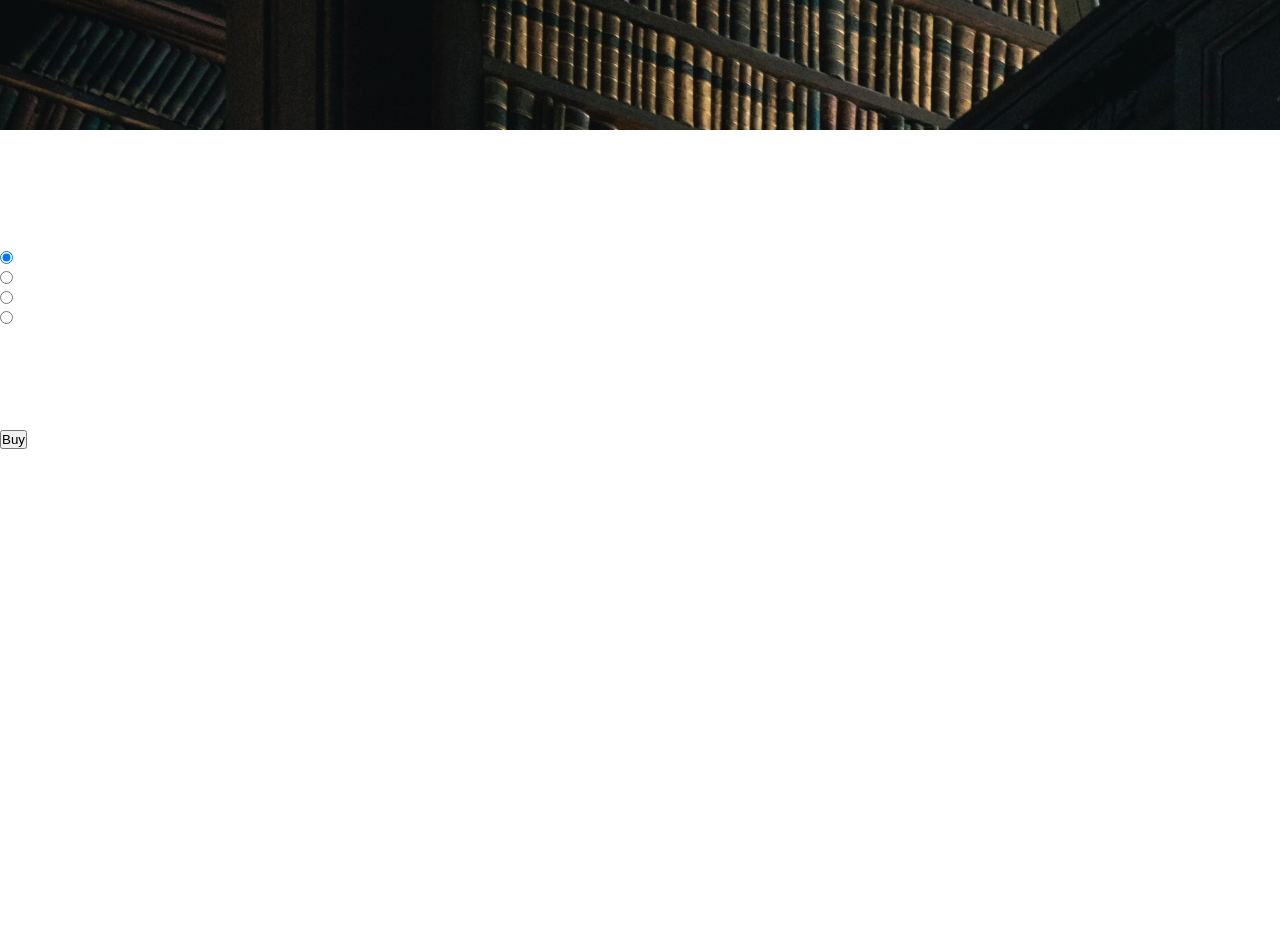
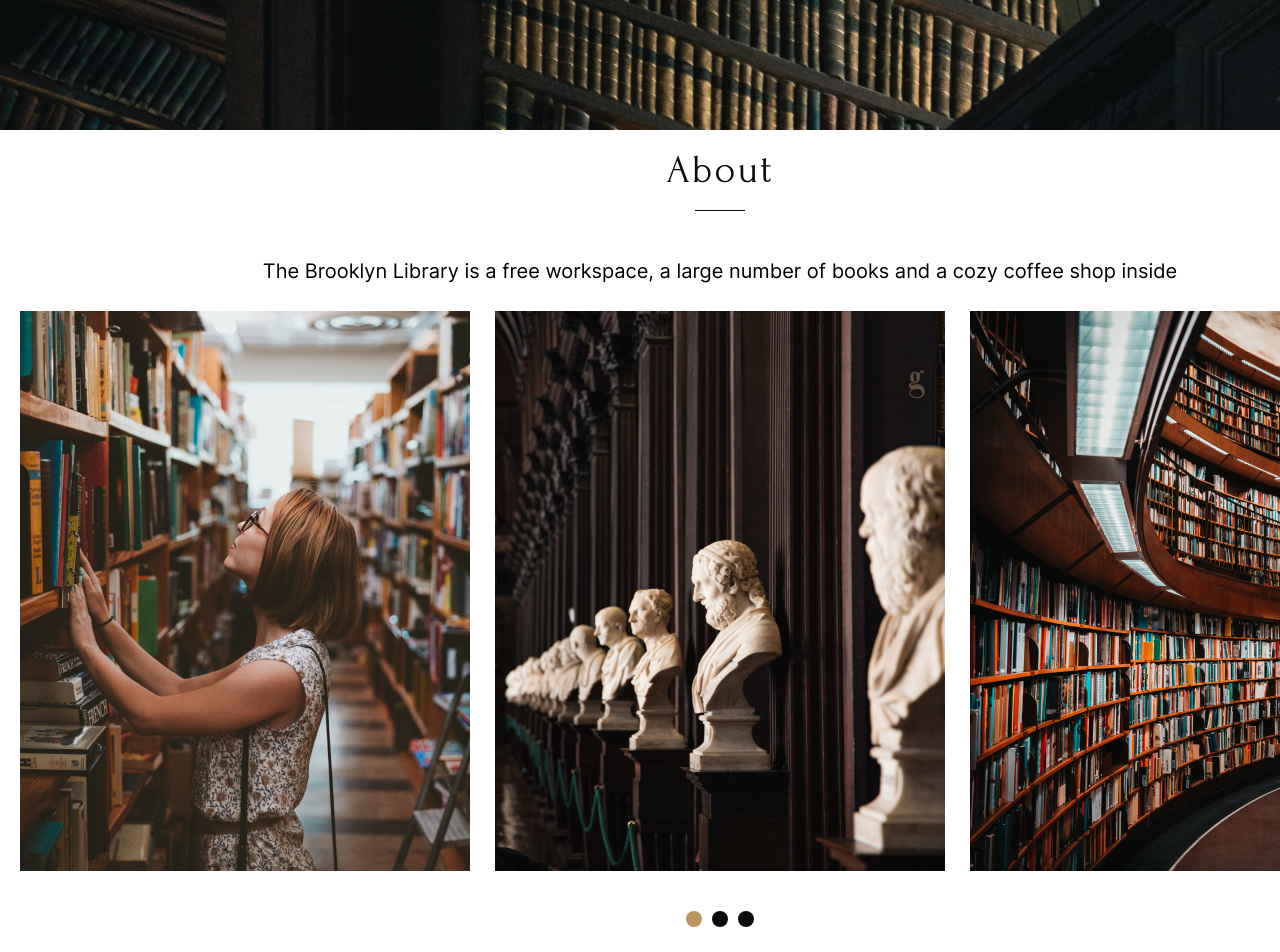
Before and after one commit to lelderbe/lelderbe-JSFEPRESCHOOL2023Q2, a plain HTML site: page library/index.html in a window 1280 px wide. Shown: the part 560-1512 px from the top of the page. Drawn offline with Linux system fonts and the light colour scheme.

Commit message:
feat: add About section

```diff
--- a/library/css/style.css
+++ b/library/css/style.css
@@ -1,10 +1,14 @@
 @import './variables.css';
 @import './fonts.css';
+
+html {
+    scroll-behavior: smooth;
+}
 
 body {
     /* margin: 0; */
     font-family: 'Inter', sans-serif;
-    color: var(--c-light);
+    color: var(--c-dark);
 }
 
 * {
@@ -33,6 +37,7 @@ a:hover {
     display: flex;
     padding: 20px;
     justify-content: space-between;
+    color: var(--c-light);
     background-color: var(--c-light-dark);
 }
 
@@ -76,12 +81,12 @@ a:hover {
 .welcome {
     /* height: 600px; */
     padding: 220px 840px 160px 0;
+    color: var(--c-light);
     background-image: url('../assets/img/welcome-bg.jpg');
 }
 
 .welcome h2 {
     padding: 35px 40px;
-    /* color: #fff; */
     text-align: center;
     font-family: var(--ff-forum);
     font-size: 40px;
@@ -90,4 +95,83 @@ a:hover {
     line-height: 50px; /* 125% */
     letter-spacing: 3px;
     text-transform: uppercase;
+    background-color: var(--c-light-dark);
 }
+
+.title {
+    position: relative;
+    padding-bottom: 21px;
+    color: var(--c-light-dark);
+    font-family: var(--ff-forum);
+    font-size: 40px;
+    font-style: normal;
+    font-weight: 400;
+    line-height: 40px; /* 100% */
+    letter-spacing: 2px;
+    text-transform: capitalize;
+    text-align: center;
+}
+
+.title_underline {
+}
+
+.title_underline:after {
+    content: '';
+    position: absolute;
+    bottom: 0;
+    left: 50%;
+    width: 50px;
+    transform: translateX(-50%);
+    border-bottom: 1px solid var(--c-light-dark);
+}
+
+.title_center {
+}
+
+.subtitle {
+    margin: 40px 0;
+    text-align: center;
+    font-size: 20px;
+    font-style: normal;
+    font-weight: 400;
+    line-height: 40px; /* 200% */
+}
+
+.layout-3-column {
+    display: flex;
+    justify-content: space-between;
+}
+
+.about {
+    padding: 20px 20px 40px;
+}
+
+.about .subtitle {
+    margin-bottom: 20px;
+}
+
+.about__image {
+    /* display: block; */
+    width: 450px;
+    height: 560px;
+}
+
+.about__dots {
+    display: flex;
+    margin-top: 40px;
+    justify-content: center;
+    gap: 10px;
+}
+
+.dot {
+    width: 16px;
+    height: 16px;
+    background-color: var(--c-light-dark);
+    border-radius: 50%;
+    cursor: pointer;
+}
+
+.dot_active {
+    background-color: var(--c-colored);
+    cursor: auto;
+}
--- a/library/index.html
+++ b/library/index.html
@@ -35,24 +35,24 @@
                 <h2>Welcome <br> to the Brooklyn <br> Library</h2>
             </section>
         </div>
-        <section class="about" id="about">
-            <div class="wrapper">
-                <h2 class="title">About</h2>
+        <div class="wrapper">
+            <section class="about" id="about">
+                <h2 class="title title_underline">About</h2>
                 <p class="subtitle">The Brooklyn Library is a free workspace, a large number of books and a cozy coffee
                     shop
                     inside</p>
                 <div class="layout-3-column">
-                    <img src="1" alt="">
-                    <img src="2" alt="">
-                    <img src="3" alt="">
+                    <img class="about__image" src="./assets/img/about/image-1.jpg" alt="">
+                    <img class="about__image" src="./assets/img/about/image-2.jpg" alt="">
+                    <img class="about__image" src="./assets/img/about/image-3.jpg" alt="">
                 </div>
                 <div class="about__dots">
                     <div class="dot dot_active"></div>
                     <div class="dot"></div>
                     <div class="dot"></div>
                 </div>
-            </div>
-        </section>
+            </section>
+        </div>
         <section class="favorites" id="favorites">
             <div class="wrapper">
                 <h2 class="title">Favorites</h2>
```
Also changed, not shown: library/assets/img/about/image-1.jpg (added), library/assets/img/about/image-2.jpg (added), library/assets/img/about/image-3.jpg (added).
